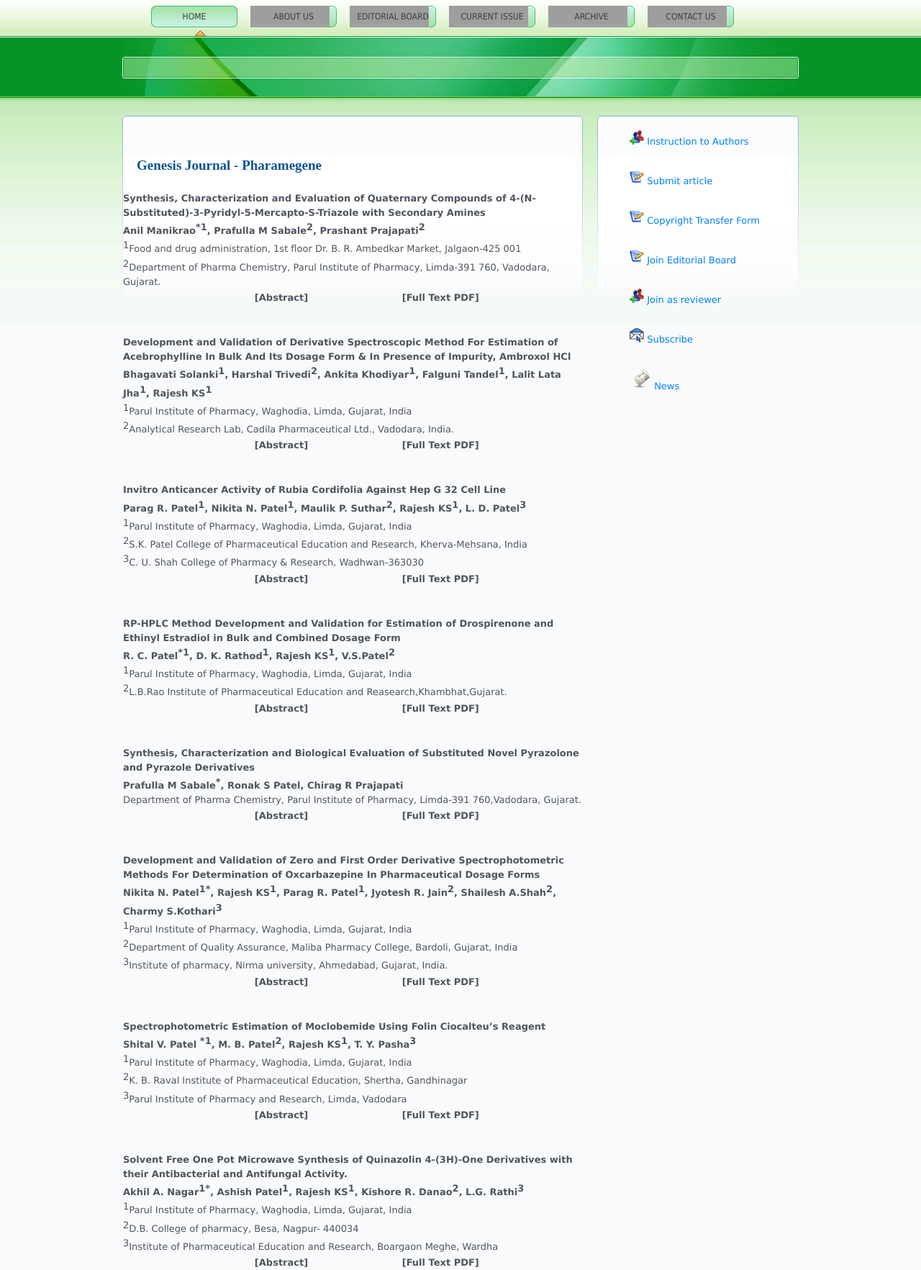
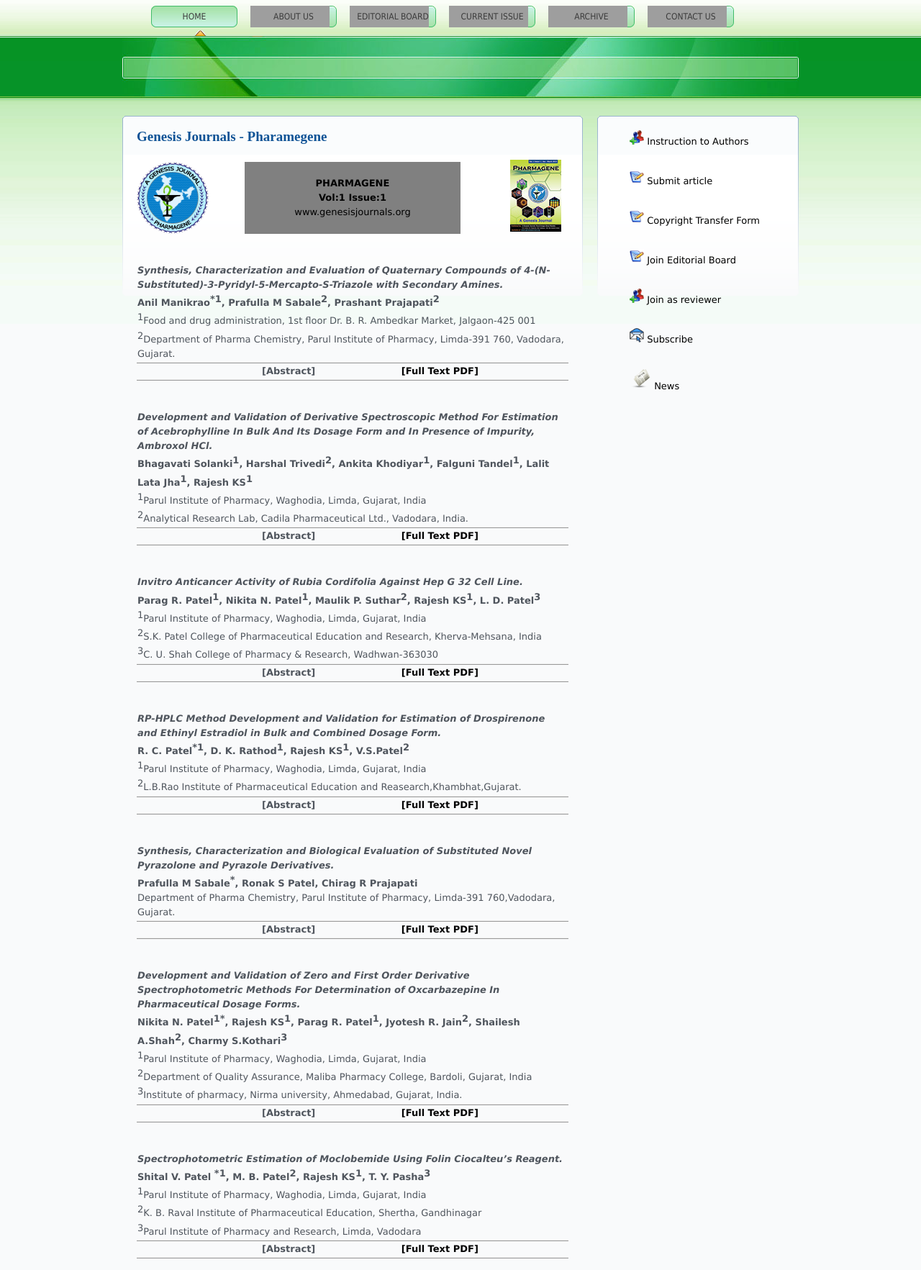
Before and after one commit to ProjectAlly/GenesisJournal, a PHP site: page /currentIssues.php in a window 1280 px wide. Shown: the part 171-1936 px from the top of the page at 72% size. Run offline with PHP 8.4, Linux system fonts and the light colour scheme; grey boxes are pictures that could not be loaded.

Commit message:
Current Issue updates..

```diff
--- a/currentIssues.php
+++ b/currentIssues.php
@@ -19,7 +19,13 @@ body {
 }
 table {
 	border: 1px;
+	margin-left: 20px;
+	margin-right: 20px;
 }
+tr{border-bottom: 2px; border-bottom-style: inset;}
+#contenthead{background-color:grey;   width:300px; height: 100px; color: black; text-align: center;  margin-left:170px;}
+a {text-decoration: none; color:black;}
+a:hover{ text-decoration: underline; }
 </style>
 <script type="text/javascript">
 
@@ -51,17 +57,25 @@ Cufon.replace('http://chillyblues.chillyorange.com/h2');
 	<div class="container_16" id="content">
 
 		<div class="grid_11 content" id="two_col">
-			<br/><br/>
-            <!--
-			<h2>Under Construction</h2>
-				<h3>We're currently working on the content...</h3>-->
-            <h2>Genesis Journal - Pharamegene</h2>
+			<h2>Genesis Journals - Pharamegene</h2>
+					<div id="logo">
+						<img src="images/logo.png" style="margin-left: 20px;" alt="Genesis Journal"/>
+						<div id="contenthead">
+							<br/>
+							<b>PHARMAGENE</b><br/>
+					    	<b>Vol:1 Issue:1</b><br/>
+					    	www.genesisjournals.org
+					    </div>
+				    </div>
+				    <img style="float:right; margin-right:30px; margin-top: -115px;" src="images/coverpage.jpg" alt="Pharamgene" />
+				<div class="clear"></div>
+			<br/>
             <table>
                 <!-- Article 1 starts -->
                 <tr>
                     <td colspan="3">
                         <strong>
-                            Synthesis, Characterization and Evaluation of Quaternary Compounds of 4-(N-Substituted)-3-Pyridyl-5-Mercapto-S-Triazole with Secondary Amines
+                            <i>Synthesis, Characterization and Evaluation of Quaternary Compounds of 4-(N-Substituted)-3-Pyridyl-5-Mercapto-S-Triazole with Secondary Amines.</i>
                             <br/>Anil Manikrao<sup>*1</sup>, Prafulla M Sabale<sup>2</sup>, Prashant Prajapati<sup>2</sup>
                         </strong>
                         <br/><sup>1</sup>Food and drug administration, 1st floor Dr. B. R. Ambedkar Market, Jalgaon-425 001
@@ -74,7 +88,7 @@ Cufon.replace('http://chillyblues.chillyorange.com/h2');
                         &nbsp;&nbsp;&nbsp;&nbsp;&nbsp;&nbsp;&nbsp;&nbsp;&nbsp;&nbsp;&nbsp;&nbsp;&nbsp;&nbsp;&nbsp;&nbsp;
                     </td>
                     <td><strong>[Abstract]</strong></td>
-                    <td><strong>[Full Text PDF]</strong></td>
+                    <td><strong><a href="data/Articles/Pharmagene/Volume 1/1.pdf" target="_blank">[Full Text PDF]</a></strong></td>
                 </tr>
                 <!-- Article 1 ends -->
 
@@ -82,7 +96,7 @@ Cufon.replace('http://chillyblues.chillyorange.com/h2');
                 <tr>
                     <td colspan="3">
                         <strong><br/><br/>
-                            Development and Validation of Derivative Spectroscopic Method For Estimation of Acebrophylline In Bulk And Its Dosage Form & In Presence of Impurity, Ambroxol HCl
+                            <i>Development and Validation of Derivative Spectroscopic Method For Estimation of Acebrophylline In Bulk And Its Dosage Form and In Presence of Impurity, Ambroxol HCl.</i>
                             <br/>Bhagavati Solanki<sup>1</sup>, Harshal Trivedi<sup>2</sup>, Ankita Khodiyar<sup>1</sup>, Falguni Tandel<sup>1</sup>, Lalit Lata Jha<sup>1</sup>, Rajesh KS<sup>1</sup>
                         </strong>
                         <br/><sup>1</sup>Parul Institute of Pharmacy, Waghodia, Limda, Gujarat, India
@@ -93,7 +107,7 @@ Cufon.replace('http://chillyblues.chillyorange.com/h2');
                 <tr>
                     <td></td>
                     <td><strong>[Abstract]</strong></td>
-                    <td><strong>[Full Text PDF]</strong></td>
+                    <td><strong><a href="data/Articles/Pharmagene/Volume 1/2.pdf" target="_blank">[Full Text PDF]</a></strong></td>
                 </tr>
                 <!-- Article 2 ends -->
 
@@ -101,7 +115,7 @@ Cufon.replace('http://chillyblues.chillyorange.com/h2');
                 <tr>
                     <td colspan="3">
                         <strong><br/><br/>
-                            Invitro Anticancer Activity of Rubia Cordifolia Against Hep G 32 Cell Line
+                            <i>Invitro Anticancer Activity of Rubia Cordifolia Against Hep G 32 Cell Line.</i>
                             <br/>Parag R. Patel<sup>1</sup>, Nikita N. Patel<sup>1</sup>, Maulik P. Suthar<sup>2</sup>, Rajesh KS<sup>1</sup>, L. D. Patel<sup>3</sup>
                         </strong>
                         <br/><sup>1</sup>Parul Institute of Pharmacy, Waghodia, Limda, Gujarat, India
@@ -112,7 +126,7 @@ Cufon.replace('http://chillyblues.chillyorange.com/h2');
                 <tr>
                     <td></td>
                     <td><strong>[Abstract]</strong></td>
-                    <td><strong>[Full Text PDF]</strong></td>
+                    <td><strong><a href="data/Articles/Pharmagene/Volume 1/3.pdf" target="_blank">[Full Text PDF]</a></strong></td>
                 </tr>
                 <!-- Article 3 ends -->
 
@@ -120,7 +134,7 @@ Cufon.replace('http://chillyblues.chillyorange.com/h2');
                 <tr>
                     <td colspan="3">
                         <strong><br/><br/>
-                            RP-HPLC Method Development and Validation for Estimation of Drospirenone and Ethinyl Estradiol in Bulk and Combined Dosage Form
+                            <i>RP-HPLC Method Development and Validation for Estimation of Drospirenone and Ethinyl Estradiol in Bulk and Combined Dosage Form.</i>
                             <br/>R. C. Patel<sup>*1</sup>, D. K. Rathod<sup>1</sup>, Rajesh KS<sup>1</sup>, V.S.Patel<sup>2</sup>
                         </strong>
                         <br/><sup>1</sup>Parul Institute of Pharmacy, Waghodia, Limda, Gujarat, India
@@ -130,7 +144,7 @@ Cufon.replace('http://chillyblues.chillyorange.com/h2');
                 <tr>
                     <td></td>
                     <td><strong>[Abstract]</strong></td>
-                    <td><strong>[Full Text PDF]</strong></td>
+                    <td><strong><a href="data/Articles/Pharmagene/Volume 1/4.pdf" target="_blank">[Full Text PDF]</a></strong></td>
                 </tr>
                 <!-- Article 4 ends -->
 
@@ -138,7 +152,7 @@ Cufon.replace('http://chillyblues.chillyorange.com/h2');
                 <tr>
                     <td colspan="3">
                         <strong><br/><br/>
-                            Synthesis, Characterization and Biological Evaluation of Substituted Novel Pyrazolone and Pyrazole Derivatives
+                            <i>Synthesis, Characterization and Biological Evaluation of Substituted Novel Pyrazolone and Pyrazole Derivatives.</i>
                             <br/>Prafulla M Sabale<sup>*</sup>, Ronak S Patel, Chirag R Prajapati
                         </strong>
                         <br/>Department of Pharma Chemistry, Parul Institute of Pharmacy, Limda-391 760,Vadodara, Gujarat.
@@ -147,7 +161,7 @@ Cufon.replace('http://chillyblues.chillyorange.com/h2');
                 <tr>
                     <td></td>
                     <td><strong>[Abstract]</strong></td>
-                    <td><strong>[Full Text PDF]</strong></td>
+                    <td><strong><a href="data/Articles/Pharmagene/Volume 1/5.pdf" target="_blank">[Full Text PDF]</a></strong></td>
                 </tr>
                 <!-- Article 5 ends -->
 
@@ -155,7 +169,7 @@ Cufon.replace('http://chillyblues.chillyorange.com/h2');
                 <tr>
                     <td colspan="3">
                         <strong><br/><br/>
-                            Development and Validation of Zero and First Order Derivative Spectrophotometric Methods For Determination of Oxcarbazepine In Pharmaceutical Dosage Forms
+                            <i>Development and Validation of Zero and First Order Derivative Spectrophotometric Methods For Determination of Oxcarbazepine In Pharmaceutical Dosage Forms.</i>
                             <br/>Nikita N. Patel<sup>1*</sup>, Rajesh KS<sup>1</sup>, Parag R. Patel<sup>1</sup>,  Jyotesh R. Jain<sup>2</sup>, Shailesh A.Shah<sup>2</sup>, Charmy S.Kothari<sup>3</sup>
                         </strong>
                         <br/><sup>1</sup>Parul Institute of Pharmacy, Waghodia, Limda, Gujarat, India
@@ -166,7 +180,7 @@ Cufon.replace('http://chillyblues.chillyorange.com/h2');
                 <tr>
                     <td></td>
                     <td><strong>[Abstract]</strong></td>
-                    <td><strong>[Full Text PDF]</strong></td>
+                    <td><strong><a href="data/Articles/Pharmagene/Volume 1/6.pdf" target="_blank">[Full Text PDF]</a></strong></td>
                 </tr>
                 <!-- Article 6 ends -->
 
@@ -174,7 +188,7 @@ Cufon.replace('http://chillyblues.chillyorange.com/h2');
                 <tr>
                     <td colspan="3">
                         <strong><br/><br/>
-                            Spectrophotometric Estimation of Moclobemide Using Folin Ciocalteu’s Reagent
+                            <i>Spectrophotometric Estimation of Moclobemide Using Folin Ciocalteu’s Reagent.</i>
                             <br/>Shital V. Patel <sup>*1</sup>, M. B. Patel<sup>2</sup>, Rajesh KS<sup>1</sup>, T. Y. Pasha<sup>3</sup>
                         </strong>
                         <br/><sup>1</sup>Parul Institute of Pharmacy, Waghodia, Limda, Gujarat, India
@@ -185,7 +199,7 @@ Cufon.replace('http://chillyblues.chillyorange.com/h2');
                 <tr>
                     <td></td>
                     <td><strong>[Abstract]</strong></td>
-                    <td><strong>[Full Text PDF]</strong></td>
+                    <td><strong><a href="data/Articles/Pharmagene/Volume 1/7.pdf" target="_blank">[Full Text PDF]</a></strong></td>
                 </tr>
                 <!-- Article 7 ends -->
 
@@ -193,7 +207,7 @@ Cufon.replace('http://chillyblues.chillyorange.com/h2');
                 <tr>
                     <td colspan="3">
                         <strong><br/><br/>
-                            Solvent Free One Pot Microwave Synthesis of Quinazolin 4-(3H)-One Derivatives with their Antibacterial and Antifungal Activity.
+                            <i>Solvent Free One Pot Microwave Synthesis of Quinazolin 4-(3H)-One Derivatives with their Antibacterial and Antifungal Activity.</i>
                             <br/>Akhil A. Nagar<sup>1*</sup>, Ashish Patel<sup>1</sup>, Rajesh KS<sup>1</sup>, Kishore R. Danao<sup>2</sup>, L.G. Rathi<sup>3</sup>
                         </strong>
                         <br/><sup>1</sup>Parul Institute of Pharmacy, Waghodia, Limda, Gujarat, India
@@ -204,7 +218,7 @@ Cufon.replace('http://chillyblues.chillyorange.com/h2');
                 <tr>
                     <td></td>
                     <td><strong>[Abstract]</strong></td>
-                    <td><strong>[Full Text PDF]</strong></td>
+                    <td><strong><a href="data/Articles/Pharmagene/Volume 1/8.pdf" target="_blank">[Full Text PDF]</a></strong></td>
                 </tr>
                 <!-- Article 8 ends -->
 
@@ -212,7 +226,7 @@ Cufon.replace('http://chillyblues.chillyorange.com/h2');
                 <tr>
                     <td colspan="3">
                         <strong><br/><br/>
-                            A Novel Stability Indicating Liquid Chromatographic Method for the Estimation of Rimonabant Hydrochloride in Tablet Dosage Form.
+                            <i>A Novel Stability Indicating Liquid Chromatographic Method for the Estimation of Rimonabant Hydrochloride in Tablet Dosage Form.</i>
                             <br/>Dhara Rathod<sup>*1</sup>, Rikin Patel<sup>1</sup>, Bharat Chaudhari<sup>2</sup>, Rajesh KS<sup>1</sup>, Vipul Patel<sup>3</sup>
                         </strong>
                         <br/><sup>1</sup>Parul Institute of Pharmacy, Waghodia, Limda, Gujarat, India
@@ -223,7 +237,7 @@ Cufon.replace('http://chillyblues.chillyorange.com/h2');
                 <tr>
                     <td></td>
                     <td><strong>[Abstract]</strong></td>
-                    <td><strong>[Full Text PDF]</strong></td>
+                    <td><strong><a href="data/Articles/Pharmagene/Volume 1/9.pdf" target="_blank">[Full Text PDF]</a></strong></td>
                 </tr>
                 <!-- Article 9 ends -->
 
@@ -231,7 +245,7 @@ Cufon.replace('http://chillyblues.chillyorange.com/h2');
                 <tr>
                     <td colspan="3">
                         <strong><br/><br/>
-                            Preparation and Evaluation of Effervescent Bioadhesive Vaginal Tablet of Itraconazole for Vaginal Candidiasis
+                            <i>Preparation and Evaluation of Effervescent Bioadhesive Vaginal Tablet of Itraconazole for Vaginal Candidiasis.</i>
                             <br/>Palak Patel<sup>*1</sup>,Vipul Barot<sup>*1</sup>, Bijal Prajapati<sup>*1</sup>, Rajesh KS<sup>*1</sup>, Lalit Lata Jha<sup>*1</sup>
                         </strong>
                         <br/><sup>*1</sup>Parul Institute of Pharmacy, Waghodia, Limda, Gujarat, India
@@ -240,7 +254,7 @@ Cufon.replace('http://chillyblues.chillyorange.com/h2');
                 <tr>
                     <td></td>
                     <td><strong>[Abstract]</strong></td>
-                    <td><strong>[Full Text PDF]</strong></td>
+                    <td><strong><a href="data/Articles/Pharmagene/Volume 1/10.pdf" target="_blank">[Full Text PDF]</a></strong></td>
                 </tr>
                 <!-- Article 10 ends -->
 
@@ -248,8 +262,8 @@ Cufon.replace('http://chillyblues.chillyorange.com/h2');
                 <tr>
                     <td colspan="3">
                         <strong><br/><br/>
-                            Clinical manifestation of Obesity
-                            <br/>Javid Mansuri<sup>1*</sup>,Anand Pithadia<sup>1</sup>, Archana Navale1<sup>1</sup>, Rajesh KS<sup>1</sup>, Archana Paranjape<sup>2</sup>
+                            <i>Clinical manifestation of Obesity.</i>
+                            <br/>Javid Mansuri<sup>1*</sup>,Anand Pithadia<sup>11</sup>, Archana Navale1<sup>1</sup>, Rajesh KS<sup>1</sup>, Archana Paranjape<sup>2</sup>
                         </strong>
                         <br/><sup>1</sup>Parul Institute of Pharmacy, Waghodia, Limda, Gujarat, India
                         <br/><sup>2</sup>Director, Edutech learning solution Pvt. Ltd. ,Vadodara
@@ -258,7 +272,7 @@ Cufon.replace('http://chillyblues.chillyorange.com/h2');
                 <tr>
                     <td></td>
                     <td><strong>[Abstract]</strong></td>
-                    <td><strong>[Full Text PDF]</strong></td>
+                    <td><strong><a href="data/Articles/Pharmagene/Volume 1/11.pdf" target="_blank">[Full Text PDF]</a></strong></td>
                 </tr>
                 <!-- Article 11 ends -->
 
@@ -266,7 +280,7 @@ Cufon.replace('http://chillyblues.chillyorange.com/h2');
                 <tr>
                     <td colspan="3">
                         <strong><br/><br/>
-                            Asthma Therapy in Ayurveda: An Ancient Scientific Approach
+                            <i>Asthma Therapy in Ayurveda: An Ancient Scientific Approach.</i>
                             <br/>Madhavi Patel<sup>1*</sup>,Viral Desai<sup>2</sup>, Vishal Patel<sup>2</sup>
                         </strong>
                         <br/>Parul Institute of Pharmacy, Waghodia, Limda, Gujarat, India
@@ -275,7 +289,7 @@ Cufon.replace('http://chillyblues.chillyorange.com/h2');
                 <tr>
                     <td></td>
                     <td><strong>[Abstract]</strong></td>
-                    <td><strong>[Full Text PDF]</strong></td>
+                    <td><strong><a href="data/Articles/Pharmagene/Volume 1/12.pdf" target="_blank">[Full Text PDF]</a></strong></td>
                 </tr>
                 <!-- Article 12 ends -->
             </table>
--- a/sidebar.php
+++ b/sidebar.php
@@ -1,6 +1,6 @@
 <style type="text/css">
-a {text-decoration: none}
-a:hover{ text-decoration: overline; }
+.sidebar a {text-decoration: none}
+.sidebar a:hover{ text-decoration: overline; }
 </style>
 <div class="sidebar">
 <ul>
```
Also changed, not shown: 12 other files.
